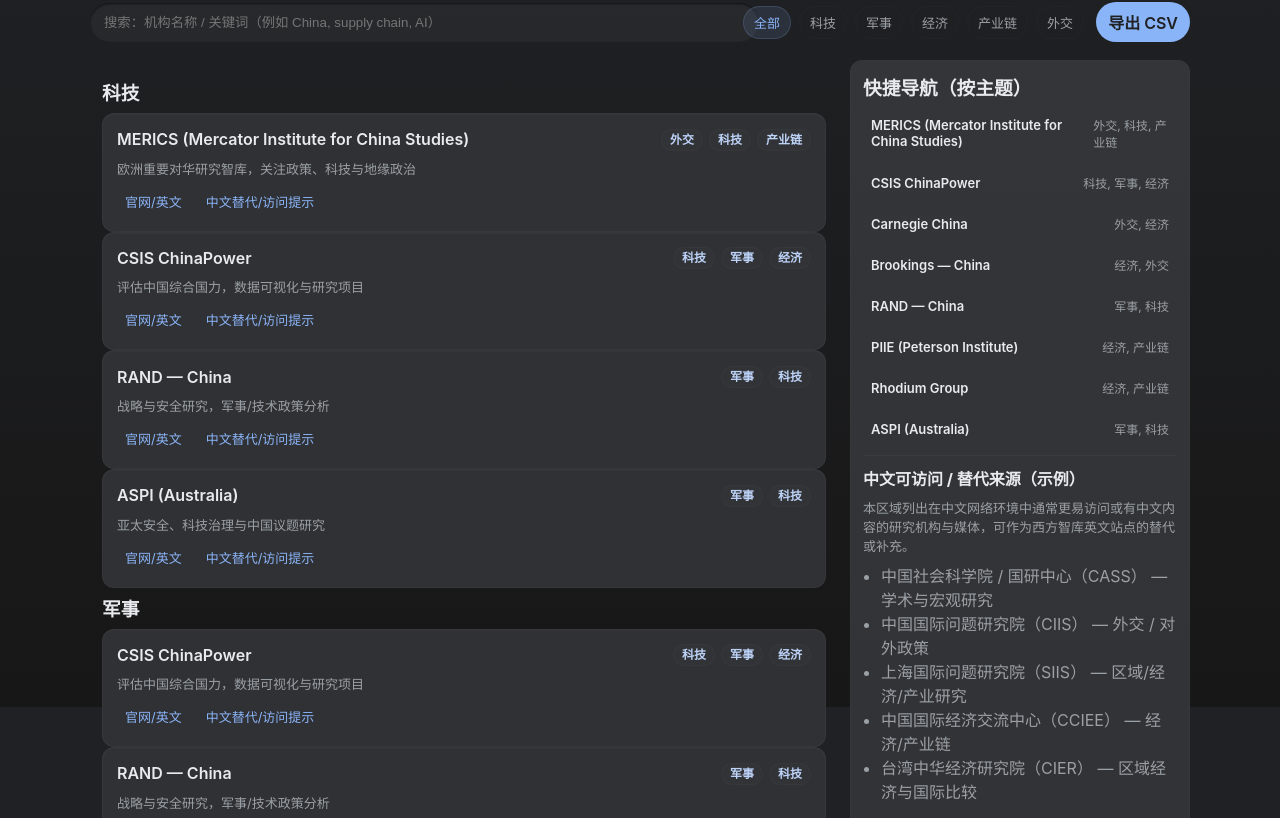
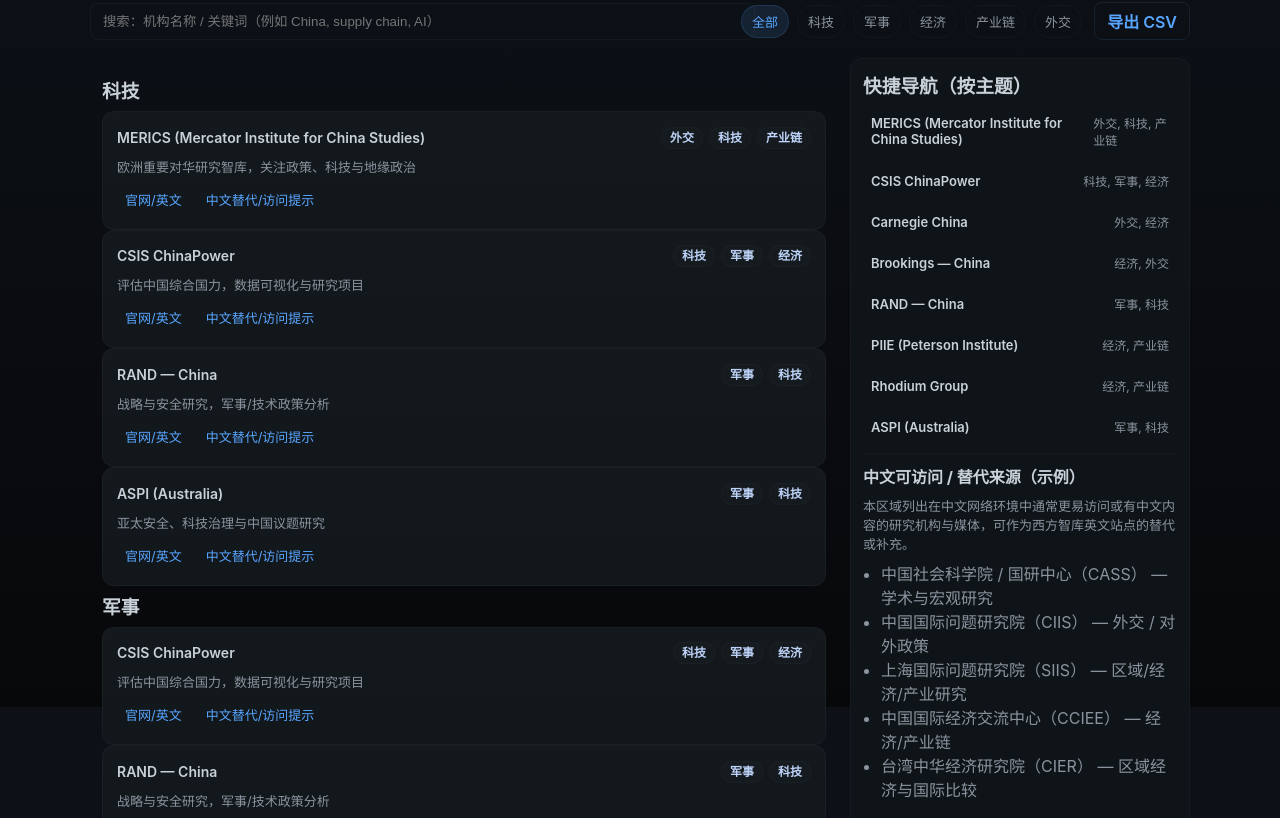
Before and after one commit to machunlin/news, a plain HTML site: page news.html in a window 1280 px wide. Shown: the part 121-939 px from the top of the page. Drawn offline with Linux system fonts and the light colour scheme.

Commit message:
样式: 切换为 GitHub Dark default 风格（暗色画布、深灰卡片、浅灰文字、蓝色链接）

```diff
--- a/news.html
+++ b/news.html
@@ -5,10 +5,10 @@
   <meta name="viewport" content="width=device-width,initial-scale=1" />
   <title>国际中国研究智库导航 — 按主题过滤（科技/军事/经济/产业链/外交）</title>
   <style>
-    /* Google 搜索 深色主题风格 */
-    :root{--bg:#202124;--card:#303134;--muted:#9aa0a6;--accent:#8ab4f8;--surface:#202124;--text:#e8eaed}
+    /* GitHub Dark default 风格 */
+    :root{--bg:#0d1117;--card:#0f1419;--muted:#8b949e;--accent:#58a6ff;--surface:#0d1117;--text:#c9d1d9}
     html,body{height:100%;margin:0;font-family:Inter,ui-sans-serif,system-ui,Segoe UI,Roboto,"Helvetica Neue",Arial;background:var(--bg);color:var(--text)}
-    body{background:linear-gradient(180deg,var(--bg) 0%, #171717 100%);color:var(--text)}
+    body{background:linear-gradient(180deg,var(--bg) 0%, #07080a 100%);color:var(--text)}
     .container{max-width:1100px;margin:28px auto;padding:20px}
     header{display:flex;align-items:center;gap:16px}
     h1{margin:0;font-size:20px}
@@ -16,30 +16,30 @@
 
     .controls{display:flex;gap:12px;align-items:center;flex-wrap:wrap;margin-bottom:18px}
     .search{flex:1;min-width:220px}
-    input[type=text]{width:100%;padding:12px 14px;border-radius:24px;border:0;background:rgba(255,255,255,0.04);color:var(--text);box-shadow:0 1px 2px rgba(0,0,0,0.6) inset}
+    input[type=text]{width:100%;padding:10px 12px;border-radius:8px;border:1px solid rgba(255,255,255,0.04);background:#0b1116;color:var(--text);box-shadow:none}
     .filters{display:flex;gap:8px;flex-wrap:wrap}
-    .tag{padding:6px 10px;border-radius:999px;border:1px solid rgba(255,255,255,0.02);background:transparent;color:var(--muted);cursor:pointer;font-size:13px}
-    .tag.active{background:rgba(138,180,248,0.12);color:var(--accent);border-color:rgba(138,180,248,0.18)}
+    .tag{padding:6px 10px;border-radius:999px;border:1px solid rgba(255,255,255,0.03);background:transparent;color:var(--muted);cursor:pointer;font-size:13px}
+    .tag.active{background:rgba(88,166,255,0.12);color:var(--accent);border-color:rgba(88,166,255,0.16)}
     .grid{display:grid;grid-template-columns:1fr;gap:12px}
     @media(min-width:880px){.grid{grid-template-columns:1fr 340px}}
 
     .list{background:transparent;padding:12px;border-radius:12px}
-    .card{padding:14px;border-radius:12px;background:var(--card);border:1px solid rgba(255,255,255,0.03);display:flex;flex-direction:column;gap:8px;box-shadow:0 1px 0 rgba(255,255,255,0.02) inset}
+    .card{padding:14px;border-radius:12px;background:linear-gradient(180deg, rgba(255,255,255,0.02), rgba(255,255,255,0.01));border:1px solid rgba(255,255,255,0.03);display:flex;flex-direction:column;gap:8px;background-color:var(--card)}
     .meta{display:flex;gap:10px;align-items:center}
-    .name{font-weight:600;color:var(--text)}
+    .name{font-weight:600;color:var(--text);font-size:14px}
     .desc{color:var(--muted);font-size:13px}
     .links{display:flex;gap:8px;flex-wrap:wrap}
     .link{padding:6px 8px;border-radius:6px;background:transparent;font-size:13px;color:var(--accent);text-decoration:none}
     .pill{font-size:12px;padding:4px 8px;border-radius:999px;background:rgba(255,255,255,0.02);color:var(--muted)}
 
     aside{position:relative}
-    .panel{position:sticky;top:20px;padding:12px;border-radius:12px;background:linear-gradient(180deg, rgba(255,255,255,0.02), rgba(255,255,255,0.01));border:1px solid rgba(255,255,255,0.02);background-color:var(--card)}
+    .panel{position:sticky;top:20px;padding:12px;border-radius:12px;background-color:var(--card);border:1px solid rgba(255,255,255,0.03)}
     .panel h3{margin:0 0 8px 0}
     .list-compact{display:flex;flex-direction:column;gap:8px}
     .compact-item{display:flex;justify-content:space-between;align-items:center;padding:8px;border-radius:8px;background:transparent}
 
     footer{margin-top:18px;color:var(--muted);font-size:13px}
-    .btn{display:inline-block;padding:8px 12px;border-radius:20px;background:var(--accent);color:#202124;text-decoration:none;font-weight:600}
+    .btn{display:inline-block;padding:6px 12px;border-radius:8px;background:transparent;color:var(--accent);border:1px solid rgba(88,166,255,0.12);text-decoration:none;font-weight:600}
   </style>
 </head>
 <body>
```
